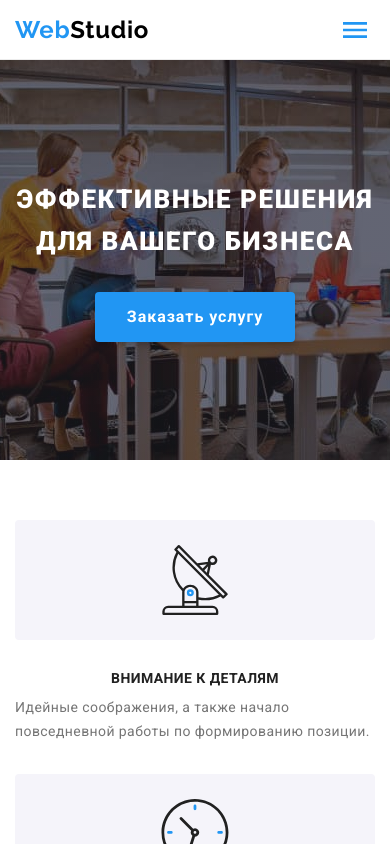
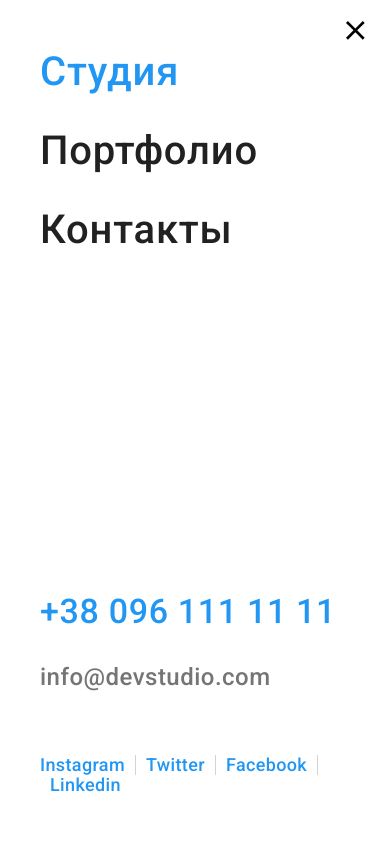
Before and after one commit to VladyslavLata/goit-markup-hw-08, a plain HTML site: page index.html in a window 390 px wide. Both pictures are taken after a click on the button 355 px from the left and 29 px from the top of the page. Shown: the top 844 px of the page. Drawn offline with nearby package versions, Linux system fonts and the light colour scheme.

Commit message:
добавил скрипт

```diff
--- a/index.html
+++ b/index.html
@@ -70,7 +70,7 @@
           </svg>
         </button>
         <!-------------------------- моб меню ------------------------>
-        <div class="mob-menu">
+        <div class="mob-menu is-hidden">
           <div class="container mob-menu__container">
             <div class="mob-menu__top">
               <button class="mob-menu__btn mob-menu__btn--close" type="button">
@@ -904,5 +904,6 @@
       </div>
     </div>
     <script src="./js/modal.js"></script>
+    <script src="./js/mobile-menu.js"></script>
   </body>
 </html>
--- /dev/null
+++ b/js/mobile-menu.js
@@ -0,0 +1,14 @@
+(() => {
+  const refs = {
+    openMenuBtn: document.querySelector(".mob-menu__btn--open"),
+    closeMenuBtn: document.querySelector(".mob-menu__btn--close"),
+    menu: document.querySelector(".mob-menu"),
+  };
+
+  refs.openMenuBtn.addEventListener("click", toggleMenu);
+  refs.closeMenuBtn.addEventListener("click", toggleMenu);
+
+  function toggleMenu() {
+    refs.menu.classList.toggle("is-hidden");
+  }
+})();
--- a/sass/components/_mob-menu.scss
+++ b/sass/components/_mob-menu.scss
@@ -25,17 +25,21 @@
 }
 
 .mob-menu {
-  display: none;
-  position: absolute;
+  position: fixed;
   top: 0;
   left: 0;
   width: 100vw;
   height: 100vh;
   background-color: var(--main-background-color);
-  z-index: 99;
+  z-index: 10;
+  transform: translateY(0);
+  transition: transform var(--transition-duration) var(--transition-timing-function);
   @media screen and (min-width: 768px) {
     display: none;
   }
+}
+.mob-menu.is-hidden {
+  transform: translateY(101%);
 }
 
 .mob-menu__container {
```
Also changed, not shown: portfolio.html (+2 -1 lines), css/main.css, css/main.min.css, 2 other files.
